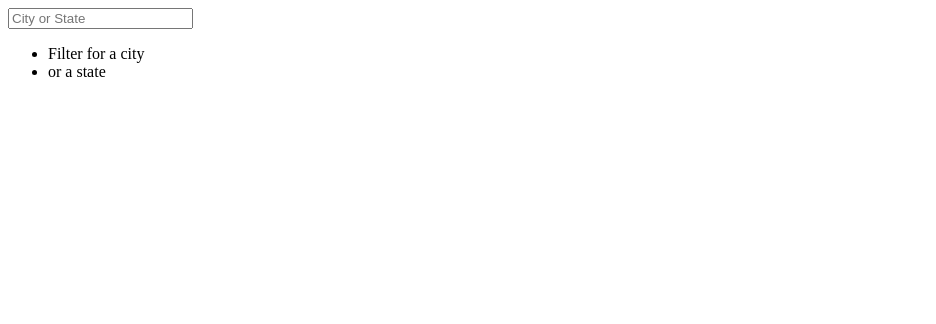
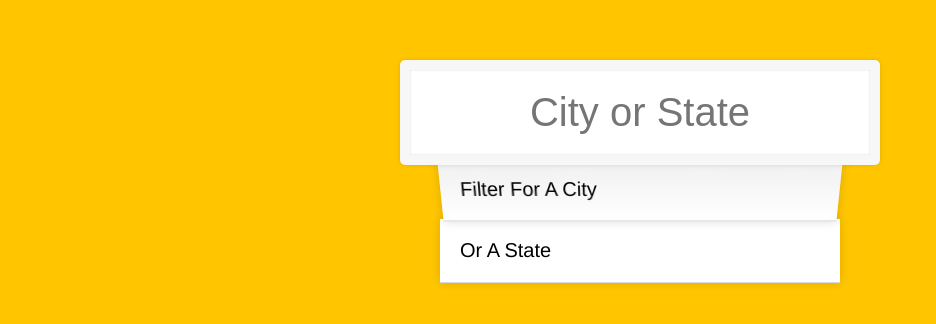
Before and after one commit to Vanilla-JS-WEB27-Practice/JS-Ajax-Type-Ahead, a plain HTML site: page index.html in a window 1280 px wide. Shown: the whole page, without its empty margins (0-936 px from the left). Drawn offline with Linux system fonts and the light colour scheme; no server answers.

Commit message:
Adds css styles

```diff
--- a/index.html
+++ b/index.html
@@ -5,6 +5,7 @@
     <meta name="viewport" content="width=device-width, initial-scale=1.0">
     <meta http-equiv="X-UA-Compatible" content="ie=edge">
     <title>Type Ahead 👀</title>
+    <link rel="stylesheet" href="style.css">
 </head>
 <body>
     <form class="search-form">
@@ -25,7 +26,7 @@
 
         fetch(endpoint)
             .then(blob => blob.json())
-            .then(data => console.log(data));
+            .then(data => cities.push(...data));
 
     </script>
 </body>
--- /dev/null
+++ b/style.css
@@ -0,0 +1,68 @@
+html {
+    box-sizing: border-box;
+    background: #ffc600;
+    font-family: 'helvetica neue';
+    font-size: 20px;
+    font-weight: 200;
+}
+
+*, *:before, *:after {
+    box-sizing: inherit;
+}
+
+input {
+    width: 100%;
+    padding: 20px;
+}
+
+.search-form {
+    max-width: 400px;
+    margin: 50px auto;
+}
+
+input.search {
+    margin: 0;
+    text-align: center;
+    outline: 0;
+    border: 10px solid #F7F7F7;
+    width: 120%;
+    left: -10%;
+    position: relative;
+    top: 10px;
+    z-index: 2;
+    border-radius: 5px;
+    font-size: 40px;
+    box-shadow: 0 0 5px rgba(0, 0, 0, 0.12), inset 0 0 2px rgba(0, 0, 0, 0.19);
+}
+
+.suggestions {
+    margin: 0;
+    padding: 0;
+    position: relative;
+}
+
+.suggestions li {
+    background: white;
+    list-style: none;
+    border-bottom: 1px solid #D8D8D8;
+    box-shadow: 0 0 10px rgba(0, 0, 0, 0.14);
+    margin: 0;
+    padding: 20px;
+    transition: background 0.2s;
+    display: flex;
+    justify-content: space-between;
+    text-transform: capitalize;
+}
+
+.suggestions li:nth-child(odd) {
+    transform: perspective(100px) rotateX(-3deg) translateY(3px);
+    background: linear-gradient(to top, #ffffff 0%, #EFEFEF 100%);
+}
+
+span.population {
+    font-size: 15px;
+}
+
+.h1 {
+    background: #ffc600;
+}
```
